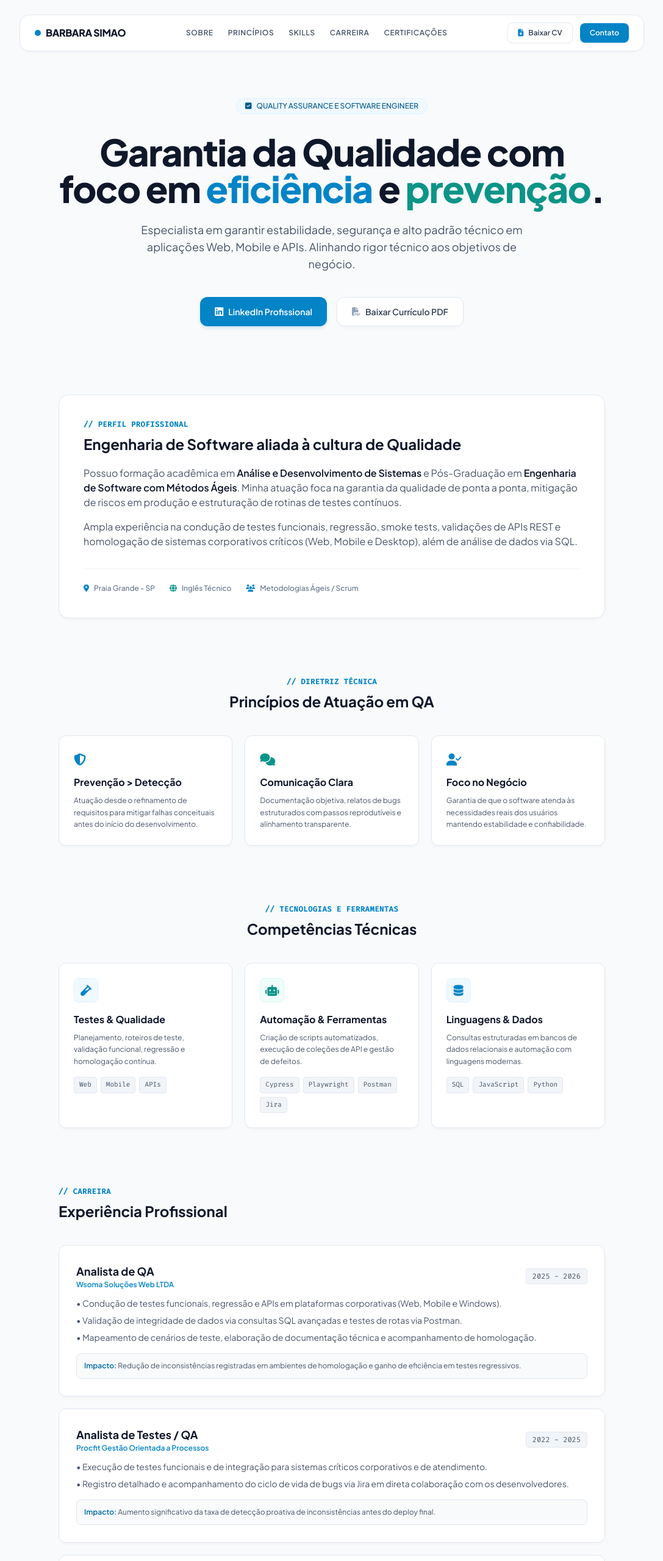
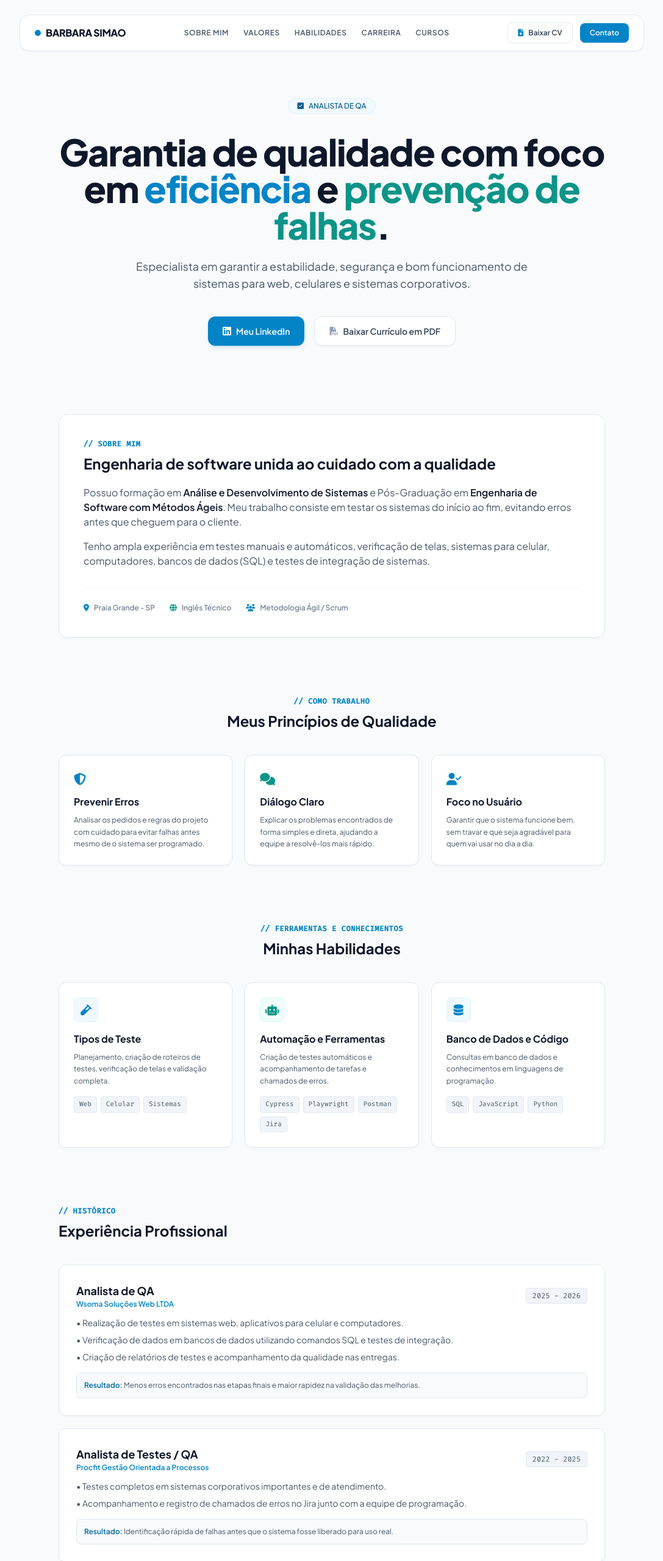
Before and after one commit to barbarasg-qa/portfolioqa, a plain HTML site: page index.html in a window 1280 px wide. Shown: the top 2560 px of the page at 61% size, without its empty margins (96-1183 px from the left). Drawn offline with nearby package versions, Linux system fonts and the light colour scheme.

Commit message:
Update index.html

```diff
--- a/index.html
+++ b/index.html
@@ -3,7 +3,7 @@
 <head>
     <meta charset="UTF-8">
     <meta name="viewport" content="width=device-width, initial-scale=1.0">
-    <title>Barbara Simao | Analista de QA</title>
+    <title>Barbara Simao | QA </title>
     <!-- Tailwind CSS CDN -->
     <script src="https://cdn.tailwindcss.com"></script>
     <script>
@@ -19,12 +19,12 @@
                             750: '#03588c',
                         },
                         accent: {
-                            500: '#0d9488', // Verde Água / Teal Sóbrio
+                            500: '#0d9488', // Verde Água Suave
                         },
                         surface: {
-                            light: '#f8fafc', // Slate 50
-                            card: '#ffffff',  // Branco Puro
-                            border: '#e2e8f0' // Cinza Borda Suave
+                            light: '#f8fafc',
+                            card: '#ffffff',
+                            border: '#e2e8f0'
                         }
                     }
                 }
@@ -54,18 +54,18 @@
 </head>
 <body class="bg-surface-light text-slate-700 min-h-screen selection:bg-brand-500 selection:text-white">
 
-    <!-- Navegação Estilo Minimalista Clean -->
+    <!-- Menu Superior -->
     <header class="fixed top-6 left-1/2 -translate-x-1/2 z-50 w-[92%] max-w-5xl">
         <div class="card-clean px-6 py-3 rounded-2xl flex items-center justify-between">
             <a href="#" class="font-extrabold text-base tracking-tight text-slate-900 flex items-center gap-2">
                 <span class="w-2.5 h-2.5 rounded-full bg-brand-500"></span> BARBARA SIMAO
             </a>
             <nav class="hidden md:flex items-center gap-6 text-xs font-semibold uppercase tracking-wider text-slate-600">
-                <a href="#sobre" class="hover:text-brand-600 transition">Sobre</a>
-                <a href="#principios" class="hover:text-brand-600 transition">Princípios</a>
-                <a href="#competencias" class="hover:text-brand-600 transition">Skills</a>
+                <a href="#sobre" class="hover:text-brand-600 transition">Sobre Mim</a>
+                <a href="#principios" class="hover:text-brand-600 transition">Valores</a>
+                <a href="#competencias" class="hover:text-brand-600 transition">Habilidades</a>
                 <a href="#experiencias" class="hover:text-brand-600 transition">Carreira</a>
-                <a href="#certificacoes" class="hover:text-brand-600 transition">Certificações</a>
+                <a href="#certificacoes" class="hover:text-brand-600 transition">Cursos</a>
             </nav>
             <div class="flex items-center gap-3">
                 <a href="curriculo.pdf" download class="hidden sm:flex px-4 py-2 rounded-lg text-xs font-semibold text-slate-700 hover:text-slate-900 border border-slate-200 hover:bg-slate-50 transition items-center gap-2">
@@ -78,27 +78,26 @@
         </div>
     </header>
 
-    <!-- Hero Section Clean -->
+    <!-- Apresentação Principal -->
     <section class="pt-40 pb-16 px-6 text-center relative z-10">
         <div class="max-w-4xl mx-auto">
             <div class="inline-flex items-center gap-2 px-3.5 py-1 rounded-full text-xs font-medium bg-brand-50 text-brand-750 border border-brand-100 mb-8">
-                <i class="fa-solid fa-square-check"></i> QUALITY ASSURANCE E SOFTWARE ENGINEER
-            </div>
+                <i class="fa-solid fa-square-check"></i> ANALISTA DE QA            </div>
 
             <h1 class="text-4xl md:text-6xl font-extrabold tracking-tight mb-6 leading-tight text-slate-900">
-                Garantia da Qualidade com foco em <span class="text-brand-500">eficiência</span> e <span class="text-accent-500">prevenção</span>.
+                Garantia de qualidade com foco em <span class="text-brand-500">eficiência</span> e <span class="text-accent-500">prevenção de falhas</span>.
             </h1>
 
             <p class="text-slate-600 text-base md:text-lg max-w-2xl mx-auto font-normal leading-relaxed mb-10">
-                Especialista em garantir estabilidade, segurança e alto padrão técnico em aplicações Web, Mobile e APIs. Alinhando rigor técnico aos objetivos de negócio.
+                Especialista em garantir a estabilidade, segurança e bom funcionamento de sistemas para web, celulares e sistemas corporativos.
             </p>
 
             <div class="flex flex-wrap justify-center gap-4">
                 <a href="https://linkedin.com/in/barbara-simao-485945124" target="_blank" class="bg-brand-500 hover:bg-brand-600 text-white px-6 py-3 rounded-xl text-sm font-semibold flex items-center gap-2 transition shadow-md shadow-brand-500/15">
-                    <i class="fa-brands fa-linkedin text-base"></i> LinkedIn Profissional
+                    <i class="fa-brands fa-linkedin text-base"></i> Meu LinkedIn
                 </a>
                 <a href="curriculo.pdf" download class="card-clean px-6 py-3 rounded-xl text-sm font-semibold text-slate-700 hover:text-slate-900 flex items-center gap-2">
-                    <i class="fa-solid fa-file-pdf text-slate-400"></i> Baixar Currículo PDF
+                    <i class="fa-solid fa-file-pdf text-slate-400"></i> Baixar Currículo em PDF
                 </a>
             </div>
         </div>
@@ -108,62 +107,62 @@
     <section id="sobre" class="py-12 px-6 relative z-10">
         <div class="max-w-4xl mx-auto">
             <div class="card-clean p-8 md:p-10 rounded-2xl relative overflow-hidden">
-                <h2 class="text-xs font-code font-bold uppercase tracking-wider text-brand-500 mb-2">// PERFIL PROFISSIONAL</h2>
-                <h3 class="text-2xl font-bold mb-5 text-slate-900">Engenharia de Software aliada à cultura de Qualidade</h3>
+                <h2 class="text-xs font-code font-bold uppercase tracking-wider text-brand-500 mb-2">// SOBRE MIM</h2>
+                <h3 class="text-2xl font-bold mb-5 text-slate-900">Engenharia de software unida ao cuidado com a qualidade</h3>
                 <div class="space-y-4 text-slate-600 font-normal text-sm md:text-base leading-relaxed">
                     <p>
-                        Possuo formação acadêmica em <strong class="text-slate-900 font-semibold">Análise e Desenvolvimento de Sistemas</strong> e Pós-Graduação em <strong class="text-slate-900 font-semibold">Engenharia de Software com Métodos Ágeis</strong>. Minha atuação foca na garantia da qualidade de ponta a ponta, mitigação de riscos em produção e estruturação de rotinas de testes contínuos.
+                        Possuo formação em <strong class="text-slate-900 font-semibold">Análise e Desenvolvimento de Sistemas</strong> e Pós-Graduação em <strong class="text-slate-900 font-semibold">Engenharia de Software com Métodos Ágeis</strong>. Meu trabalho consiste em testar os sistemas do início ao fim, evitando erros antes que cheguem para o cliente.
                     </p>
                     <p>
-                        Ampla experiência na condução de testes funcionais, regressão, smoke tests, validações de APIs REST e homologação de sistemas corporativos críticos (Web, Mobile e Desktop), além de análise de dados via SQL.
+                        Tenho ampla experiência em testes manuais e automáticos, verificação de telas, sistemas para celular, computadores, bancos de dados (SQL) e testes de integração de sistemas.
                     </p>
                 </div>
                 <div class="mt-8 pt-6 border-t border-slate-100 flex flex-wrap gap-6 text-xs text-slate-500 font-medium">
                     <div class="flex items-center gap-2"><i class="fa-solid fa-location-dot text-brand-500"></i> Praia Grande - SP</div>
                     <div class="flex items-center gap-2"><i class="fa-solid fa-globe text-accent-500"></i> Inglês Técnico</div>
-                    <div class="flex items-center gap-2"><i class="fa-solid fa-users text-brand-500"></i> Metodologias Ágeis / Scrum</div>
+                    <div class="flex items-center gap-2"><i class="fa-solid fa-users text-brand-500"></i> Metodologia Ágil / Scrum</div>
                 </div>
             </div>
         </div>
     </section>
 
-    <!-- Princípios de QA -->
+    <!-- Valores e Princípios -->
     <section id="principios" class="py-12 px-6 relative z-10">
         <div class="max-w-4xl mx-auto">
-            <h2 class="text-xs font-code font-bold uppercase tracking-wider text-brand-500 mb-2 text-center">// DIRETRIZ TÉCNICA</h2>
-            <h3 class="text-2xl font-bold text-center mb-10 text-slate-900">Princípios de Atuação em QA</h3>
+            <h2 class="text-xs font-code font-bold uppercase tracking-wider text-brand-500 mb-2 text-center">// COMO TRABALHO</h2>
+            <h3 class="text-2xl font-bold text-center mb-10 text-slate-900">Meus Princípios de Qualidade</h3>
 
             <div class="grid md:grid-cols-3 gap-5">
                 <div class="card-clean p-6 rounded-xl">
                     <div class="text-brand-500 text-xl mb-3"><i class="fa-solid fa-shield-halved"></i></div>
-                    <h4 class="font-bold text-slate-900 text-base mb-2">Prevenção > Detecção</h4>
+                    <h4 class="font-bold text-slate-900 text-base mb-2">Prevenir Erros</h4>
                     <p class="text-xs text-slate-600 font-normal leading-relaxed">
-                        Atuação desde o refinamento de requisitos para mitigar falhas conceituais antes do início do desenvolvimento.
+                        Analisar os pedidos e regras do projeto com cuidado para evitar falhas antes mesmo de o sistema ser programado.
                     </p>
                 </div>
                 <div class="card-clean p-6 rounded-xl">
                     <div class="text-accent-500 text-xl mb-3"><i class="fa-solid fa-comments"></i></div>
-                    <h4 class="font-bold text-slate-900 text-base mb-2">Comunicação Clara</h4>
+                    <h4 class="font-bold text-slate-900 text-base mb-2">Diálogo Claro</h4>
                     <p class="text-xs text-slate-600 font-normal leading-relaxed">
-                        Documentação objetiva, relatos de bugs estruturados com passos reprodutíveis e alinhamento transparente.
+                        Explicar os problemas encontrados de forma simples e direta, ajudando a equipe a resolvê-los mais rápido.
                     </p>
                 </div>
                 <div class="card-clean p-6 rounded-xl">
                     <div class="text-brand-500 text-xl mb-3"><i class="fa-solid fa-user-check"></i></div>
-                    <h4 class="font-bold text-slate-900 text-base mb-2">Foco no Negócio</h4>
+                    <h4 class="font-bold text-slate-900 text-base mb-2">Foco no Usuário</h4>
                     <p class="text-xs text-slate-600 font-normal leading-relaxed">
-                        Garantia de que o software atenda às necessidades reais dos usuários mantendo estabilidade e confiabilidade.
+                        Garantir que o sistema funcione bem, sem travar e que seja agradável para quem vai usar no dia a dia.
                     </p>
                 </div>
             </div>
         </div>
     </section>
 
-    <!-- Competências / Arsenal Técnico -->
+    <!-- Habilidades Técnicas -->
     <section id="competencias" class="py-12 px-6 relative z-10">
         <div class="max-w-4xl mx-auto">
-            <h2 class="text-xs font-code font-bold uppercase tracking-wider text-brand-500 mb-2 text-center">// TECNOLOGIAS E FERRAMENTAS</h2>
-            <h3 class="text-2xl font-bold text-center mb-10 text-slate-900">Competências Técnicas</h3>
+            <h2 class="text-xs font-code font-bold uppercase tracking-wider text-brand-500 mb-2 text-center">// FERRAMENTAS E CONHECIMENTOS</h2>
+            <h3 class="text-2xl font-bold text-center mb-10 text-slate-900">Minhas Habilidades</h3>
 
             <div class="grid md:grid-cols-3 gap-5">
                 <!-- Card 1 -->
@@ -171,14 +170,14 @@
                     <div class="w-10 h-10 rounded-lg bg-brand-50 border border-brand-100 flex items-center justify-center text-brand-500 text-lg mb-4">
                         <i class="fa-solid fa-vial"></i>
                     </div>
-                    <h4 class="font-bold text-base mb-2 text-slate-900">Testes & Qualidade</h4>
+                    <h4 class="font-bold text-base mb-2 text-slate-900">Tipos de Teste</h4>
                     <p class="text-xs text-slate-600 font-normal leading-relaxed mb-4">
-                        Planejamento, roteiros de teste, validação funcional, regressão e homologação contínua.
+                        Planejamento, criação de roteiros de testes, verificação de telas e validação completa.
                     </p>
                     <div class="flex flex-wrap gap-1.5 text-[11px] font-code text-slate-600">
                         <span class="bg-slate-100 px-2 py-1 rounded border border-slate-200">Web</span>
-                        <span class="bg-slate-100 px-2 py-1 rounded border border-slate-200">Mobile</span>
-                        <span class="bg-slate-100 px-2 py-1 rounded border border-slate-200">APIs</span>
+                        <span class="bg-slate-100 px-2 py-1 rounded border border-slate-200">Celular</span>
+                        <span class="bg-slate-100 px-2 py-1 rounded border border-slate-200">Sistemas</span>
                     </div>
                 </div>
 
@@ -187,9 +186,9 @@
                     <div class="w-10 h-10 rounded-lg bg-teal-50 border border-teal-100 flex items-center justify-center text-accent-500 text-lg mb-4">
                         <i class="fa-solid fa-robot"></i>
                     </div>
-                    <h4 class="font-bold text-base mb-2 text-slate-900">Automação & Ferramentas</h4>
+                    <h4 class="font-bold text-base mb-2 text-slate-900">Automação e Ferramentas</h4>
                     <p class="text-xs text-slate-600 font-normal leading-relaxed mb-4">
-                        Criação de scripts automatizados, execução de coleções de API e gestão de defeitos.
+                        Criação de testes automáticos e acompanhamento de tarefas e chamados de erros.
                     </p>
                     <div class="flex flex-wrap gap-1.5 text-[11px] font-code text-slate-600">
                         <span class="bg-slate-100 px-2 py-1 rounded border border-slate-200">Cypress</span>
@@ -204,9 +203,9 @@
                     <div class="w-10 h-10 rounded-lg bg-brand-50 border border-brand-100 flex items-center justify-center text-brand-500 text-lg mb-4">
                         <i class="fa-solid fa-database"></i>
                     </div>
-                    <h4 class="font-bold text-base mb-2 text-slate-900">Linguagens & Dados</h4>
+                    <h4 class="font-bold text-base mb-2 text-slate-900">Banco de Dados e Código</h4>
                     <p class="text-xs text-slate-600 font-normal leading-relaxed mb-4">
-                        Consultas estruturadas em bancos de dados relacionais e automação com linguagens modernas.
+                        Consultas em banco de dados e conhecimentos em linguagens de programação.
                     </p>
                     <div class="flex flex-wrap gap-1.5 text-[11px] font-code text-slate-600">
                         <span class="bg-slate-100 px-2 py-1 rounded border border-slate-200">SQL</span>
@@ -221,7 +220,7 @@
     <!-- Experiência Profissional -->
     <section id="experiencias" class="py-12 px-6 relative z-10">
         <div class="max-w-4xl mx-auto">
-            <h2 class="text-xs font-code font-bold uppercase tracking-wider text-brand-500 mb-2">// CARREIRA</h2>
+            <h2 class="text-xs font-code font-bold uppercase tracking-wider text-brand-500 mb-2">// HISTÓRICO</h2>
             <h3 class="text-2xl font-bold mb-10 text-slate-900">Experiência Profissional</h3>
 
             <div class="space-y-5">
@@ -234,12 +233,12 @@
                         <span class="text-xs font-code px-2.5 py-1 rounded bg-slate-100 text-slate-600 border border-slate-200 mt-2 md:mt-0 w-fit">2025 - 2026</span>
                     </div>
                     <ul class="text-xs md:text-sm text-slate-600 font-normal space-y-2 mb-4 leading-relaxed">
-                        <li>• Condução de testes funcionais, regressão e APIs em plataformas corporativas (Web, Mobile e Windows).</li>
-                        <li>• Validação de integridade de dados via consultas SQL avançadas e testes de rotas via Postman.</li>
-                        <li>• Mapeamento de cenários de teste, elaboração de documentação técnica e acompanhamento de homologação.</li>
+                        <li>• Realização de testes em sistemas web, aplicativos para celular e computadores.</li>
+                        <li>• Verificação de dados em bancos de dados utilizando comandos SQL e testes de integração.</li>
+                        <li>• Criação de relatórios de testes e acompanhamento da qualidade nas entregas.</li>
                     </ul>
                     <div class="p-3 bg-slate-50 rounded-lg border border-slate-200 text-xs text-slate-600 font-normal">
-                        <strong class="text-brand-600 font-semibold">Impacto:</strong> Redução de inconsistências registradas em ambientes de homologação e ganho de eficiência em testes regressivos.
+                        <strong class="text-brand-600 font-semibold">Resultado:</strong> Menos erros encontrados nas etapas finais e maior rapidez na validação das melhorias.
                     </div>
                 </div>
 
@@ -252,11 +251,11 @@
                         <span class="text-xs font-code px-2.5 py-1 rounded bg-slate-100 text-slate-600 border border-slate-200 mt-2 md:mt-0 w-fit">2022 - 2025</span>
                     </div>
                     <ul class="text-xs md:text-sm text-slate-600 font-normal space-y-2 mb-4 leading-relaxed">
-                        <li>• Execução de testes funcionais e de integração para sistemas críticos corporativos e de atendimento.</li>
-                        <li>• Registro detalhado e acompanhamento do ciclo de vida de bugs via Jira em direta colaboração com os desenvolvedores.</li>
+                        <li>• Testes completos em sistemas corporativos importantes e de atendimento.</li>
+                        <li>• Acompanhamento e registro de chamados de erros no Jira junto com a equipe de programação.</li>
                     </ul>
                     <div class="p-3 bg-slate-50 rounded-lg border border-slate-200 text-xs text-slate-600 font-normal">
-                        <strong class="text-brand-600 font-semibold">Impacto:</strong> Aumento significativo da taxa de detecção proativa de inconsistências antes do deploy final.
+                        <strong class="text-brand-600 font-semibold">Resultado:</strong> Identificação rápida de falhas antes que o sistema fosse liberado para uso real.
                     </div>
                 </div>
 
@@ -269,38 +268,38 @@
                         <span class="text-xs font-code px-2.5 py-1 rounded bg-slate-100 text-slate-600 border border-slate-200 mt-2 md:mt-0 w-fit">2017 - 2022</span>
                     </div>
                     <ul class="text-xs md:text-sm text-slate-600 font-normal space-y-2 leading-relaxed">
-                        <li>• Suporte técnico avançado, triagem de incidentes, reprodução de cenários de falhas e homologação de correções.</li>
+                        <li>• Atendimento técnico avançado aos usuários, reprodução de problemas e validação de correções no sistema.</li>
                     </ul>
                 </div>
             </div>
         </div>
     </section>
 
-    <!-- Certificações -->
+    <!-- Cursos e Certificações -->
     <section id="certificacoes" class="py-12 px-6 relative z-10">
         <div class="max-w-4xl mx-auto">
-            <h2 class="text-xs font-code font-bold uppercase tracking-wider text-brand-500 mb-2">// DESENVOLVIMENTO PROFISSIONAL</h2>
-            <h3 class="text-2xl font-bold mb-8 text-slate-900">Certificações e Especializações</h3>
+            <h2 class="text-xs font-code font-bold uppercase tracking-wider text-brand-500 mb-2">// ESTUDOS E CURSOS</h2>
+            <h3 class="text-2xl font-bold mb-8 text-slate-900">Certificações e Aperfeiçoamento</h3>
 
             <div class="grid md:grid-cols-2 gap-5">
                 <div class="card-clean p-6 rounded-xl border-l-4 border-l-brand-500">
-                    <span class="text-[10px] font-code uppercase tracking-wider px-2 py-0.5 rounded bg-brand-50 text-brand-750">Em Preparação</span>
-                    <h4 class="font-bold text-slate-900 text-base mt-2 mb-1">ISTQB CTFL (Certified Tester Foundation Level)</h4>
-                    <p class="text-xs text-slate-600 font-normal">Estudo aprofundado dos padrões internacionais de engenharia de testes de software.</p>
+                    <span class="text-[10px] font-code uppercase tracking-wider px-2 py-0.5 rounded bg-brand-50 text-brand-750">Em Breve</span>
+                    <h4 class="font-bold text-slate-900 text-base mt-2 mb-1">ISTQB CTFL (Fundamentos de Teste de Software)</h4>
+                    <p class="text-xs text-slate-600 font-normal">Estudo baseado nas normas internacionais oficiais para profissionais de testes.</p>
                 </div>
                 <div class="card-clean p-6 rounded-xl border-l-4 border-l-accent-500">
-                    <span class="text-[10px] font-code uppercase tracking-wider px-2 py-0.5 rounded bg-teal-50 text-accent-500">Formação Técnica</span>
-                    <h4 class="font-bold text-slate-900 text-base mt-2 mb-1">Especialização em Qualidade e Automação de QA</h4>
-                    <p class="text-xs text-slate-600 font-normal">Capacitação em técnicas avançadas de teste, automação e simulação de cenários complexos.</p>
+                    <span class="text-[10px] font-code uppercase tracking-wider px-2 py-0.5 rounded bg-teal-50 text-accent-500">Capacitação</span>
+                    <h4 class="font-bold text-slate-900 text-base mt-2 mb-1">Especialização em Qualidade e Automação</h4>
+                    <p class="text-xs text-slate-600 font-normal">Curso focado em técnicas modernas de testes automatizados e cenários complexos.</p>
                 </div>
             </div>
         </div>
     </section>
 
-    <!-- Formação Acadêmica -->
+    <!-- Formação -->
     <section id="formacao" class="py-12 px-6 relative z-10">
         <div class="max-w-4xl mx-auto">
-            <h2 class="text-xs font-code font-bold uppercase tracking-wider text-brand-500 mb-2">// EDUCAÇÃO</h2>
+            <h2 class="text-xs font-code font-bold uppercase tracking-wider text-brand-500 mb-2">// FORMAÇÃO</h2>
             <h3 class="text-2xl font-bold mb-8 text-slate-900">Formação Acadêmica</h3>
 
             <div class="grid md:grid-cols-2 gap-5">
@@ -310,7 +309,7 @@
                     <p class="text-xs text-slate-600">Universidade Cidade de São Paulo (UNICID)</p>
                 </div>
                 <div class="card-clean p-6 rounded-xl">
-                    <span class="text-xs font-code text-brand-500">Graduação Tecnológica (2016 - 2018)</span>
+                    <span class="text-xs font-code text-brand-500">Graduação (2016 - 2018)</span>
                     <h4 class="font-bold text-slate-900 text-base mt-1 mb-1">Análise e Desenvolvimento de Sistemas</h4>
                     <p class="text-xs text-slate-600">UNIBR - Faculdade de São Vicente</p>
                 </div>
@@ -324,7 +323,7 @@
             <p>© 2026 Barbara Simao Gomes. Todos os direitos reservados.</p>
             <div class="flex justify-center gap-6 text-slate-600">
                 <a href="mailto:baah.simao@gmail.com" class="hover:text-slate-900 transition">baah.simao@gmail.com</a>
-                <a href="https://linkedin.com/in/barbara-simao-485945124" target="_blank" class="hover:text-slate-900 transition">Perfil LinkedIn</a>
+                <a href="https://linkedin.com/in/barbara-simao-485945124" target="_blank" class="hover:text-slate-900 transition">Perfil no LinkedIn</a>
             </div>
         </div>
     </footer>
```
